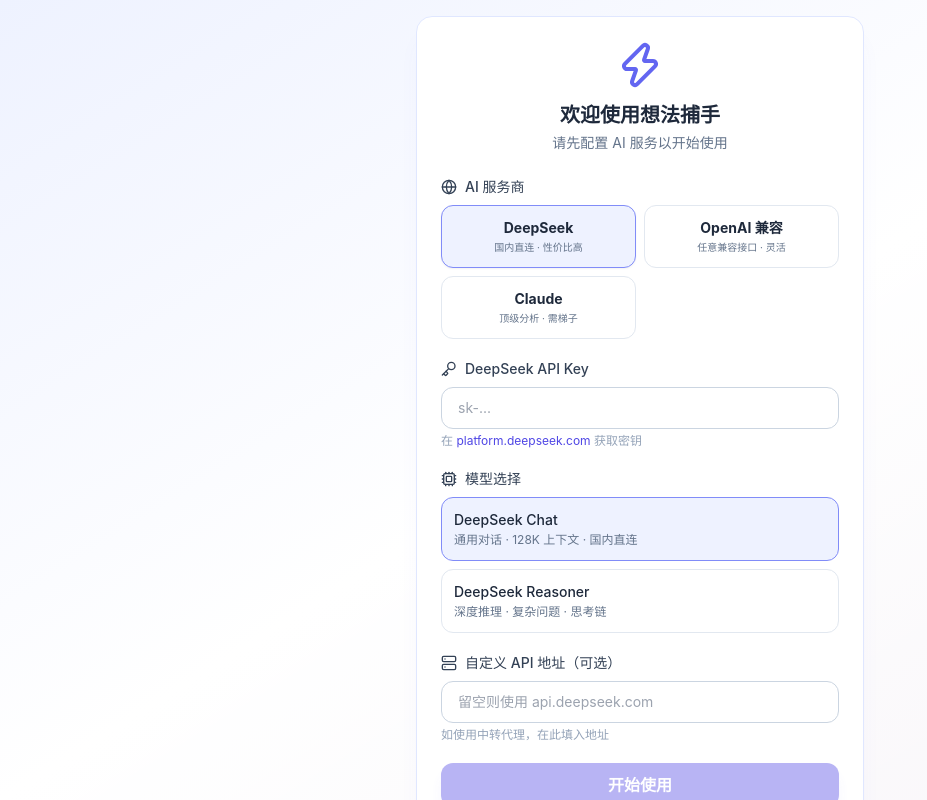
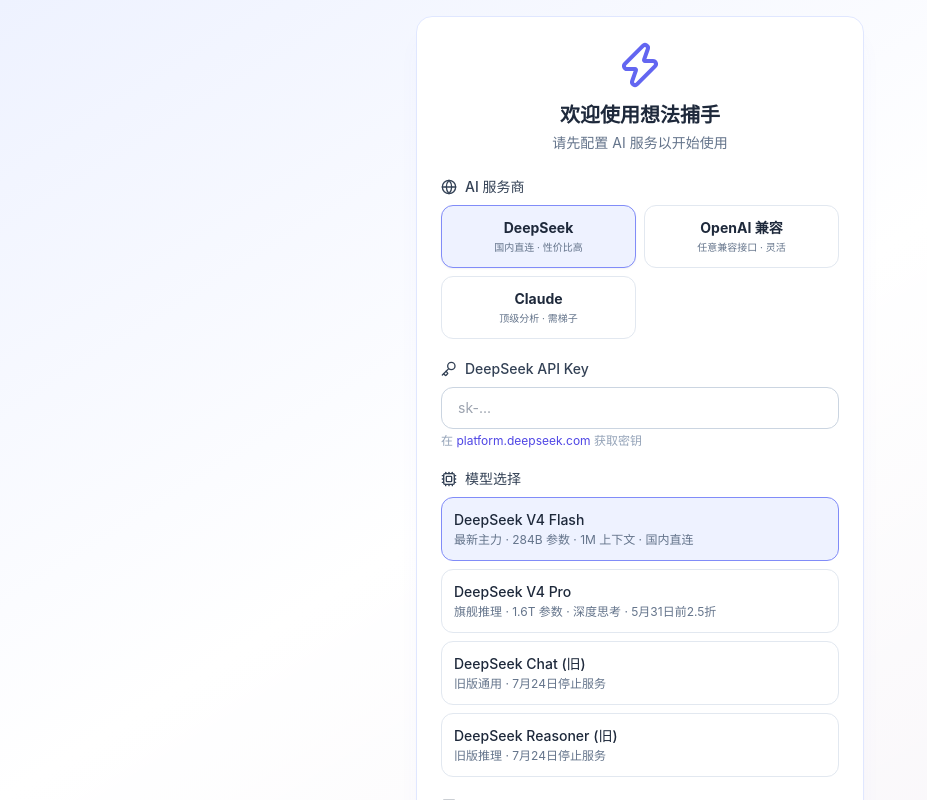
Before and after one commit to 423414/thoughtcatcher, a React (Vite) app: page / in a window 1280 px wide. Shown: the whole page, without its empty margins (0-927 px from the left). Built offline with nearby package versions, Linux system fonts and the light colour scheme.

Commit message:
更新 DeepSeek 模型到 V4 系列（flash + pro）

```diff
--- a/src/components/SettingsView.tsx
+++ b/src/components/SettingsView.tsx
@@ -17,8 +17,10 @@
 ];
 
 const deepseekModels = [
-  { value: 'deepseek-chat', label: 'DeepSeek Chat', desc: '通用对话 · 128K 上下文 · 国内直连' },
-  { value: 'deepseek-reasoner', label: 'DeepSeek Reasoner', desc: '深度推理 · 复杂问题 · 思考链' },
+  { value: 'deepseek-v4-flash', label: 'DeepSeek V4 Flash', desc: '最新主力 · 284B 参数 · 1M 上下文 · 国内直连' },
+  { value: 'deepseek-v4-pro', label: 'DeepSeek V4 Pro', desc: '旗舰推理 · 1.6T 参数 · 深度思考 · 5月31日前2.5折' },
+  { value: 'deepseek-chat', label: 'DeepSeek Chat (旧)', desc: '旧版通用 · 7月24日停止服务' },
+  { value: 'deepseek-reasoner', label: 'DeepSeek Reasoner (旧)', desc: '旧版推理 · 7月24日停止服务' },
 ];
 
 const providers: { value: AIProvider; label: string; desc: string }[] = [
@@ -46,7 +48,7 @@
 
   const handleProviderChange = async (provider: AIProvider) => {
     let defaultModel: string;
-    if (provider === 'deepseek') defaultModel = 'deepseek-chat';
+    if (provider === 'deepseek') defaultModel = 'deepseek-v4-flash';
     else if (provider === 'anthropic') defaultModel = 'claude-sonnet-4-6';
     else defaultModel = settings.model || 'gpt-4o';
     await onUpdate({ provider, model: defaultModel });
--- a/src/db/index.ts
+++ b/src/db/index.ts
@@ -86,7 +86,7 @@
 const DEFAULT_SETTINGS: AppSettings = {
   apiKey: '',
   provider: 'deepseek',
-  model: 'deepseek-chat',
+  model: 'deepseek-v4-flash',
   maxTokens: 8000,
   apiProxy: '',
 };
--- a/src/hooks/useSettings.ts
+++ b/src/hooks/useSettings.ts
@@ -5,7 +5,7 @@
 const defaults: AppSettings = {
   apiKey: '',
   provider: 'deepseek',
-  model: 'deepseek-chat',
+  model: 'deepseek-v4-flash',
   maxTokens: 8000,
   apiProxy: '',
 };
--- a/src/types/index.ts
+++ b/src/types/index.ts
@@ -72,7 +72,7 @@
 export type AIProvider = 'anthropic' | 'deepseek' | 'openai-compatible';
 
 export type AnthropicModel = 'claude-sonnet-4-6' | 'claude-opus-4-7' | 'claude-haiku-4-5';
-export type DeepseekModel = 'deepseek-chat' | 'deepseek-reasoner';
+export type DeepseekModel = 'deepseek-v4-flash' | 'deepseek-v4-pro' | 'deepseek-chat' | 'deepseek-reasoner';
 
 export interface AppSettings {
   apiKey: string;
```
